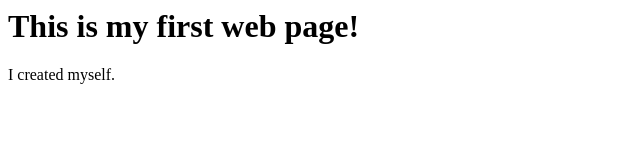
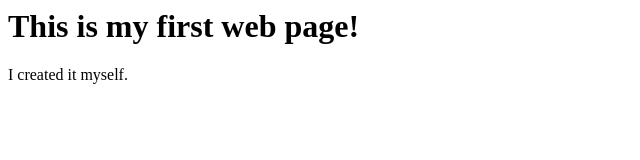
Before and after one commit to Nohamnoham/Nohamnoham.github.io, a plain HTML site: page index.html in a window 1280 px wide. Shown: the full height of the page, 0-640 px from the left. Drawn offline with Linux system fonts and the light colour scheme.

Commit message:
Update index.html

```diff
--- a/index.html
+++ b/index.html
@@ -4,6 +4,6 @@
 </head>
 <body>
 <h1>This is my first web page!</h1>
-<p>I created myself.</p>
+<p>I created it myself.</p>
 </body>
 </html>
```
